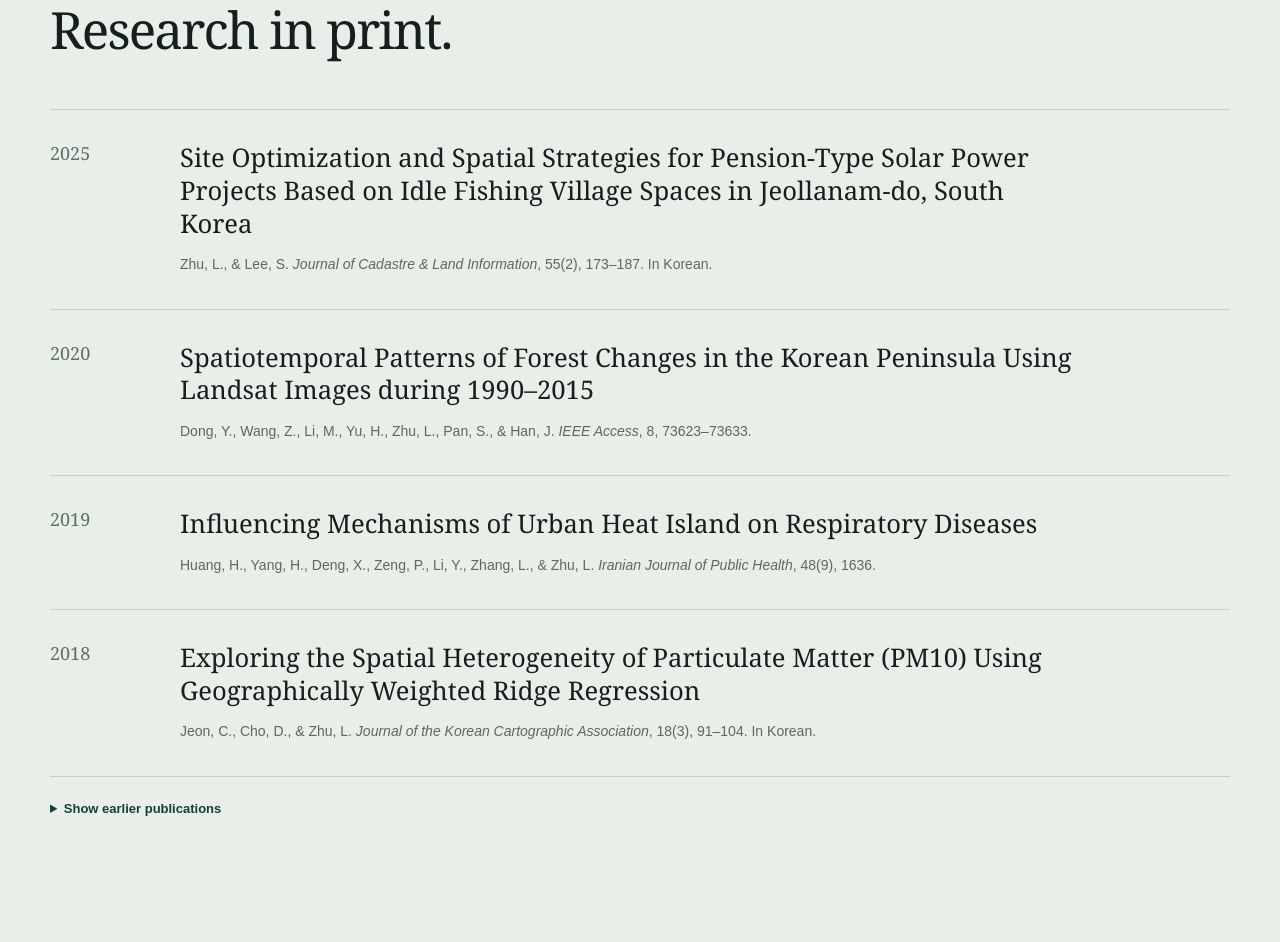
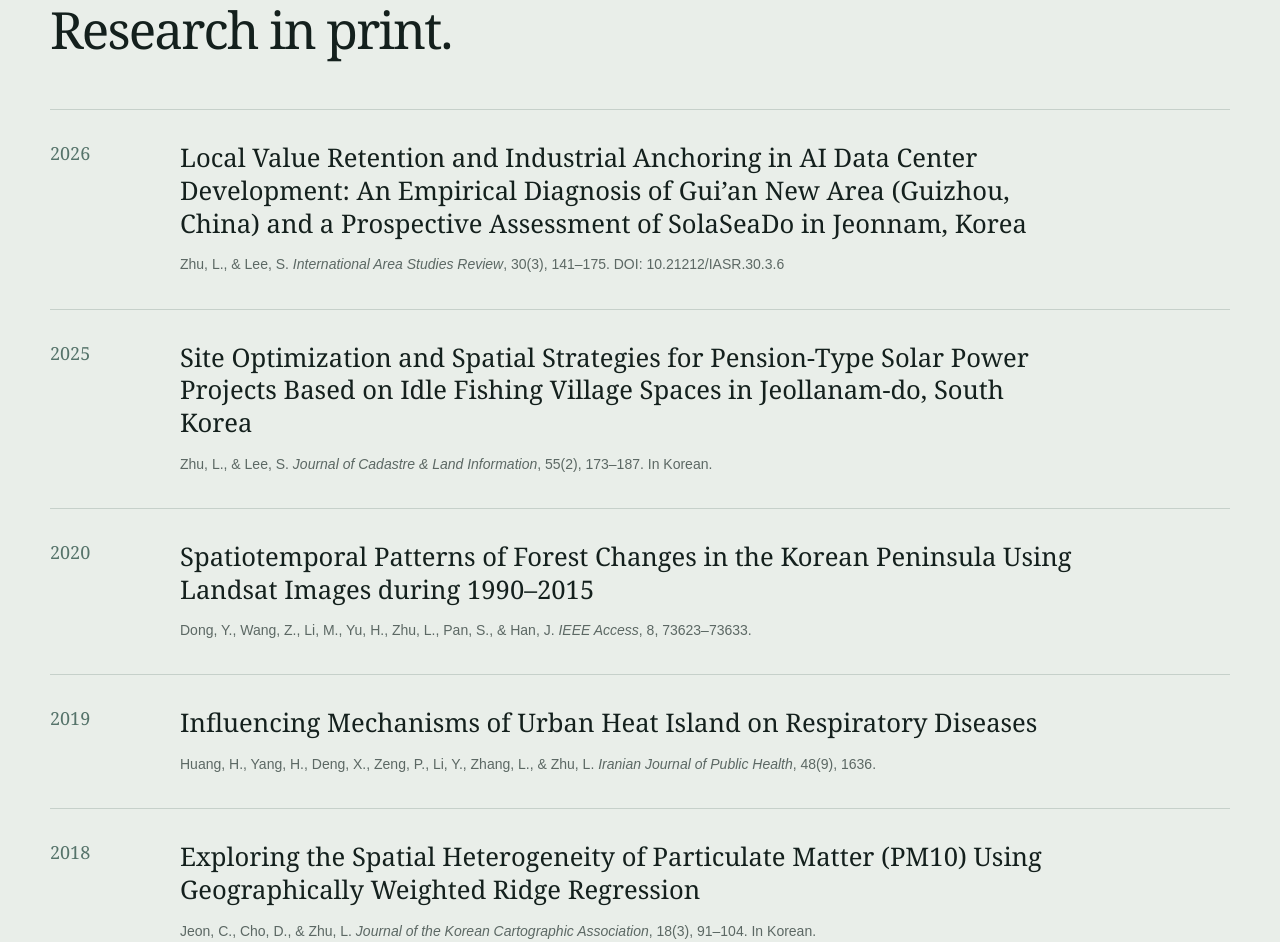
Before and after one commit to zhulei1024/zhulei1024.github.io, a plain HTML site: page index.html in a window 1280 px wide. Shown: the part 2763-3705 px from the top of the page. Drawn offline with Linux system fonts and the light colour scheme.

Commit message:
Update index.html

```diff
--- a/index.html
+++ b/index.html
@@ -144,6 +144,21 @@
           </div>
           <div class="list">
             <article class="list-row">
+              <span class="year">2026</span>
+           <div>
+            <h3>
+             Local Value Retention and Industrial Anchoring in AI Data Center
+             Development: An Empirical Diagnosis of Gui’an New Area (Guizhou, China)
+             and a Prospective Assessment of SolaSeaDo in Jeonnam, Korea
+           </h3>
+          <p>
+      Zhu, L., & Lee, S. <em>International Area Studies Review</em>,
+      30(3), 141–175.
+      DOI: 10.21212/IASR.30.3.6
+    </p>
+       </div>
+     </article>
+               <article class="list-row">
               <span class="year">2025</span>
               <div>
                 <h3>
```
